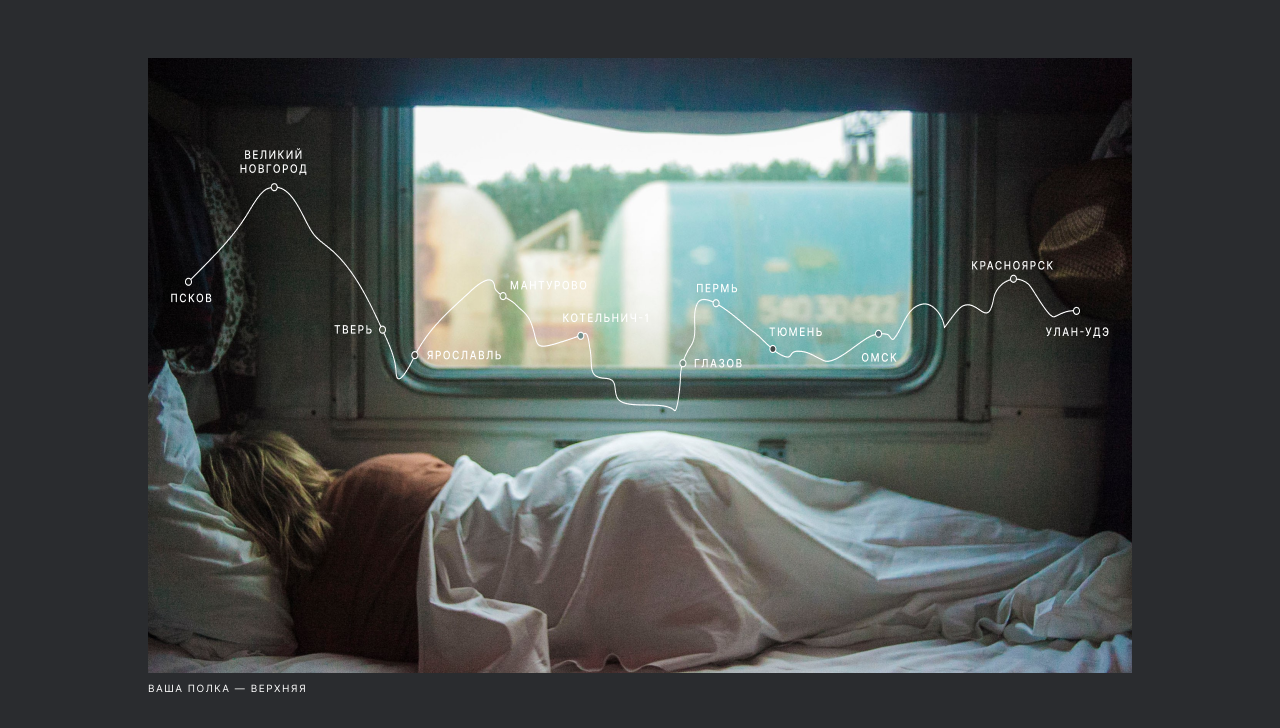
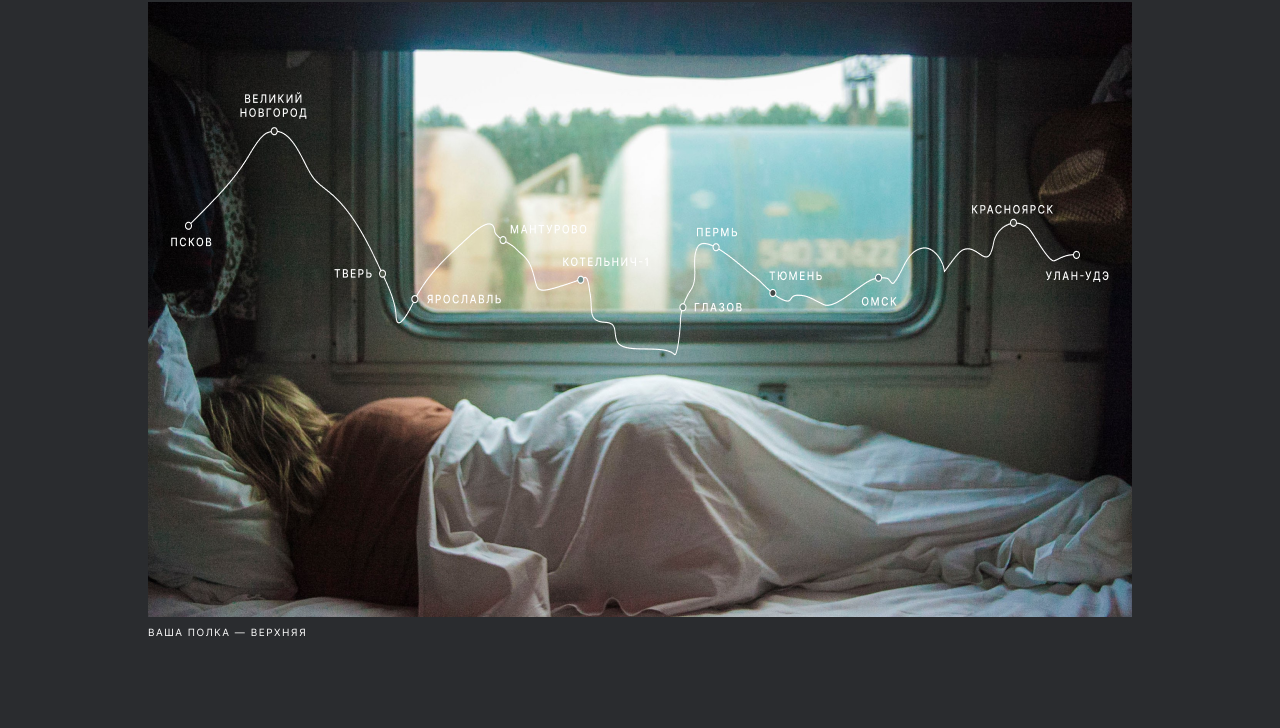
Before and after one commit to tstmnr/russian-travel, a plain HTML site: page index.html in a window 1280 px wide. Shown: the part 502-1230 px from the top of the page. Drawn offline with Linux system fonts and the light colour scheme.

Commit message:
Update page__lead.css
remove margin-top

```diff
--- a/blocks/page/__lead/page__lead.css
+++ b/blocks/page/__lead/page__lead.css
@@ -1,4 +1,4 @@
 .page__lead {
-  margin: 56px auto 0;
+  margin: 0 auto;
   padding: 0 48px;
 }
```
